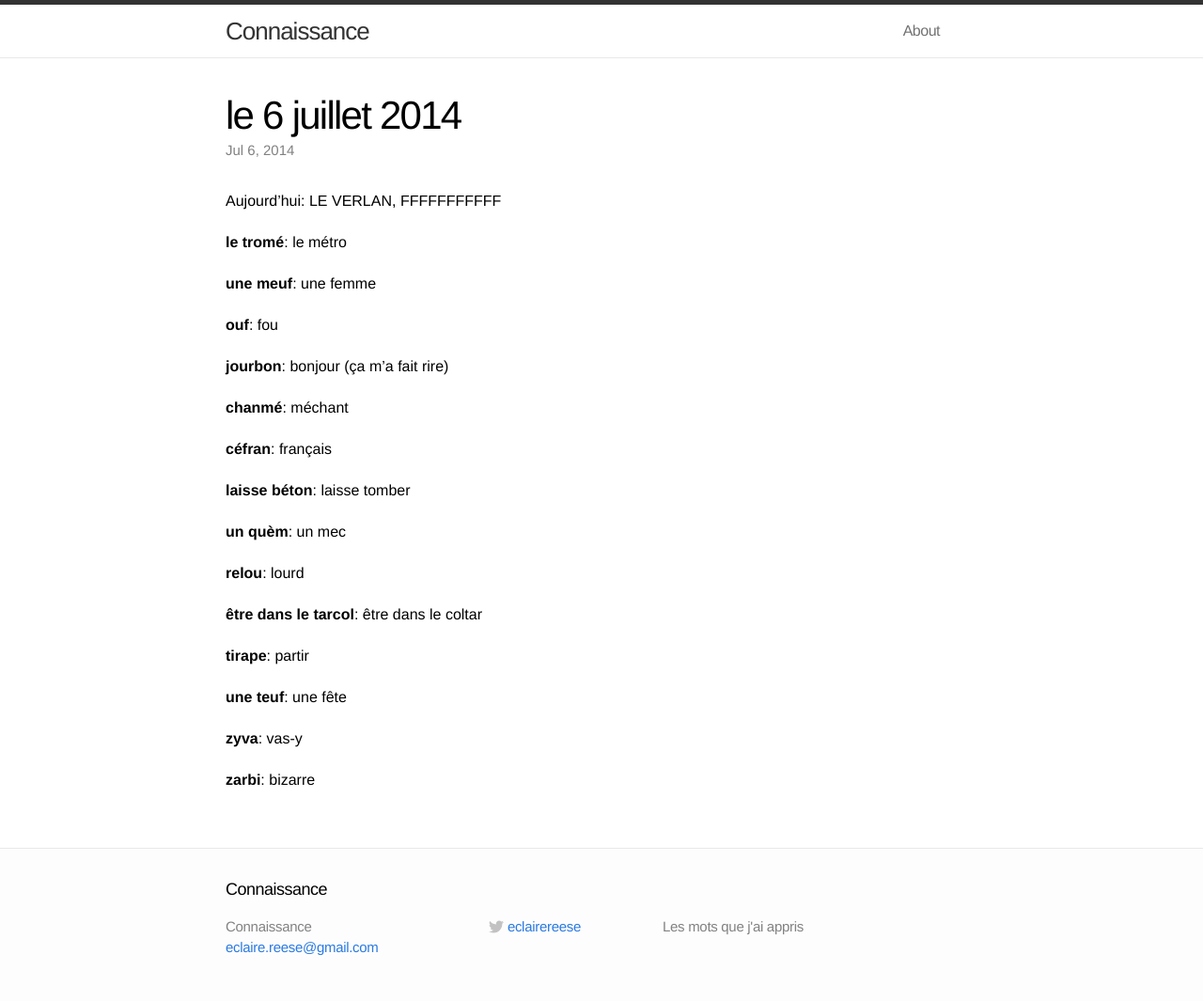
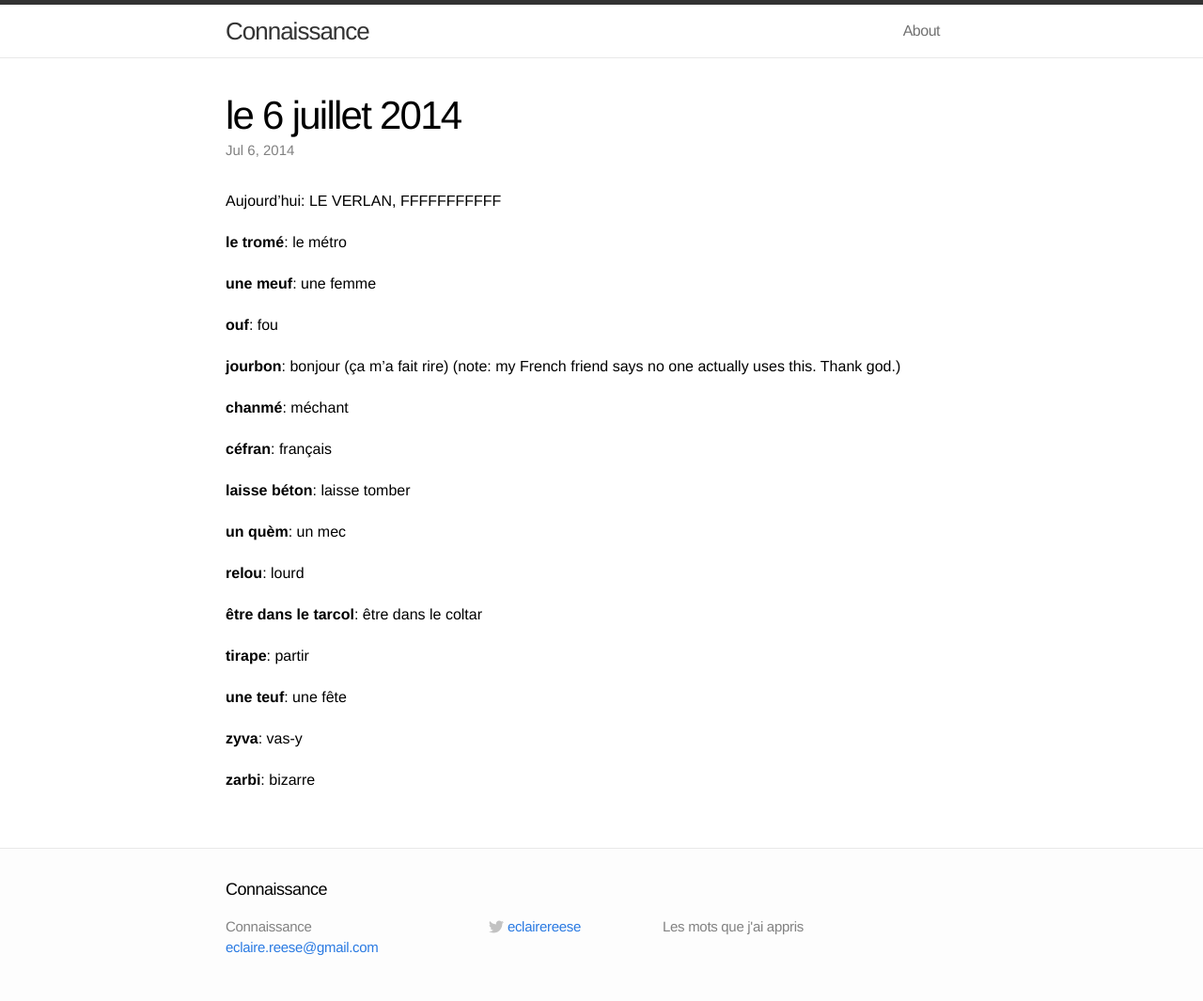
Before and after one commit to emilyreese/connaissance, a Jekyll site: the page built from _posts/2014-07-06-le-6-juillet-2014.markdown, in a window 1280 px wide. Shown: the whole page at 94% size. Built offline with Jekyll 4.4.1, drawn with Linux system fonts in a browser that asks for light colours.

Commit message:
le 6 juillet 2014: add note on `jourbon`

```diff
--- a/_posts/2014-07-06-le-6-juillet-2014.markdown
+++ b/_posts/2014-07-06-le-6-juillet-2014.markdown
@@ -13,7 +13,7 @@ Aujourd'hui: LE VERLAN, FFFFFFFFFFF
 
 **ouf**: fou
 
-**jourbon**: bonjour (ça m'a fait rire)
+**jourbon**: bonjour (ça m'a fait rire) (note: my French friend says no one actually uses this. Thank god.)
 
 **chanmé**: méchant
 
```
